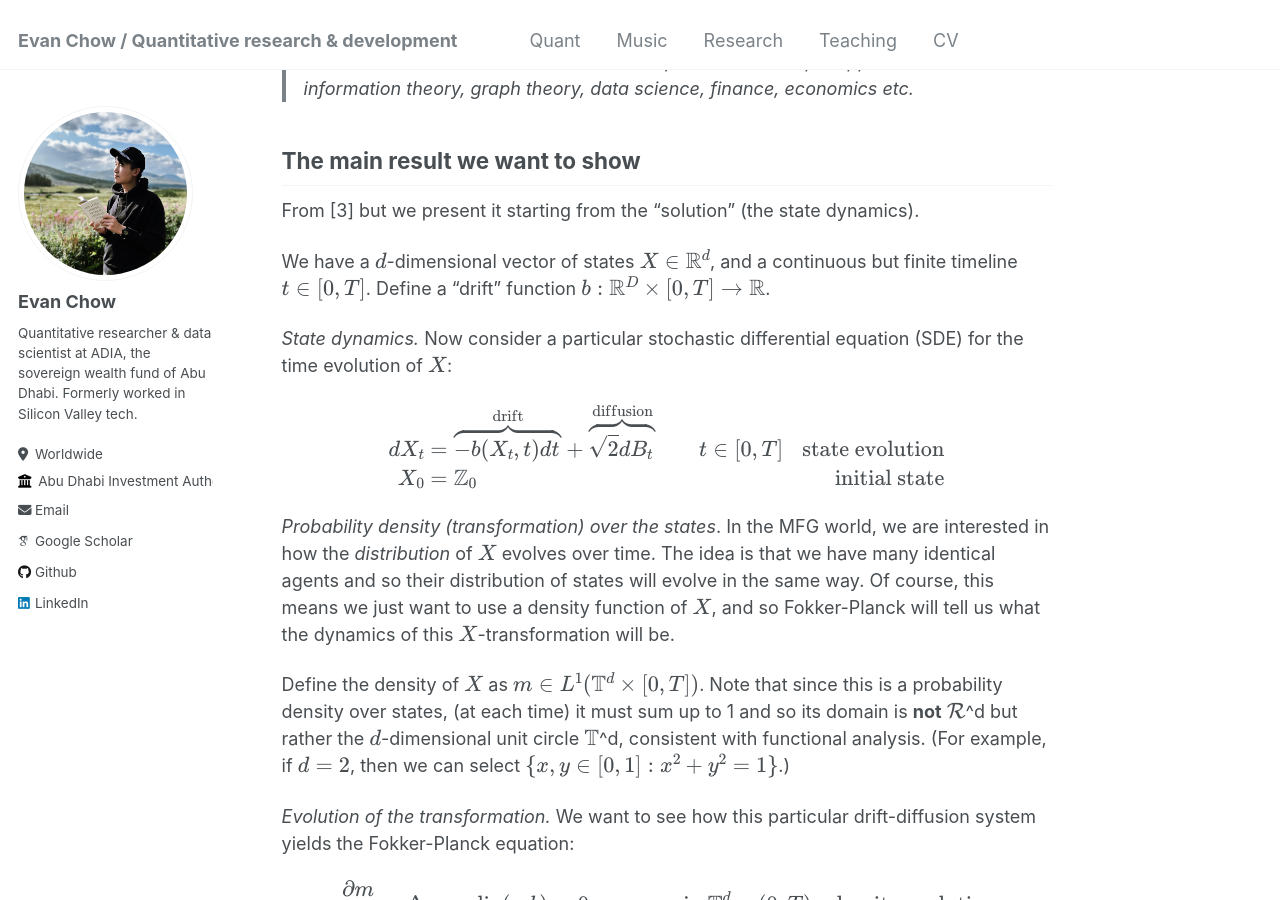
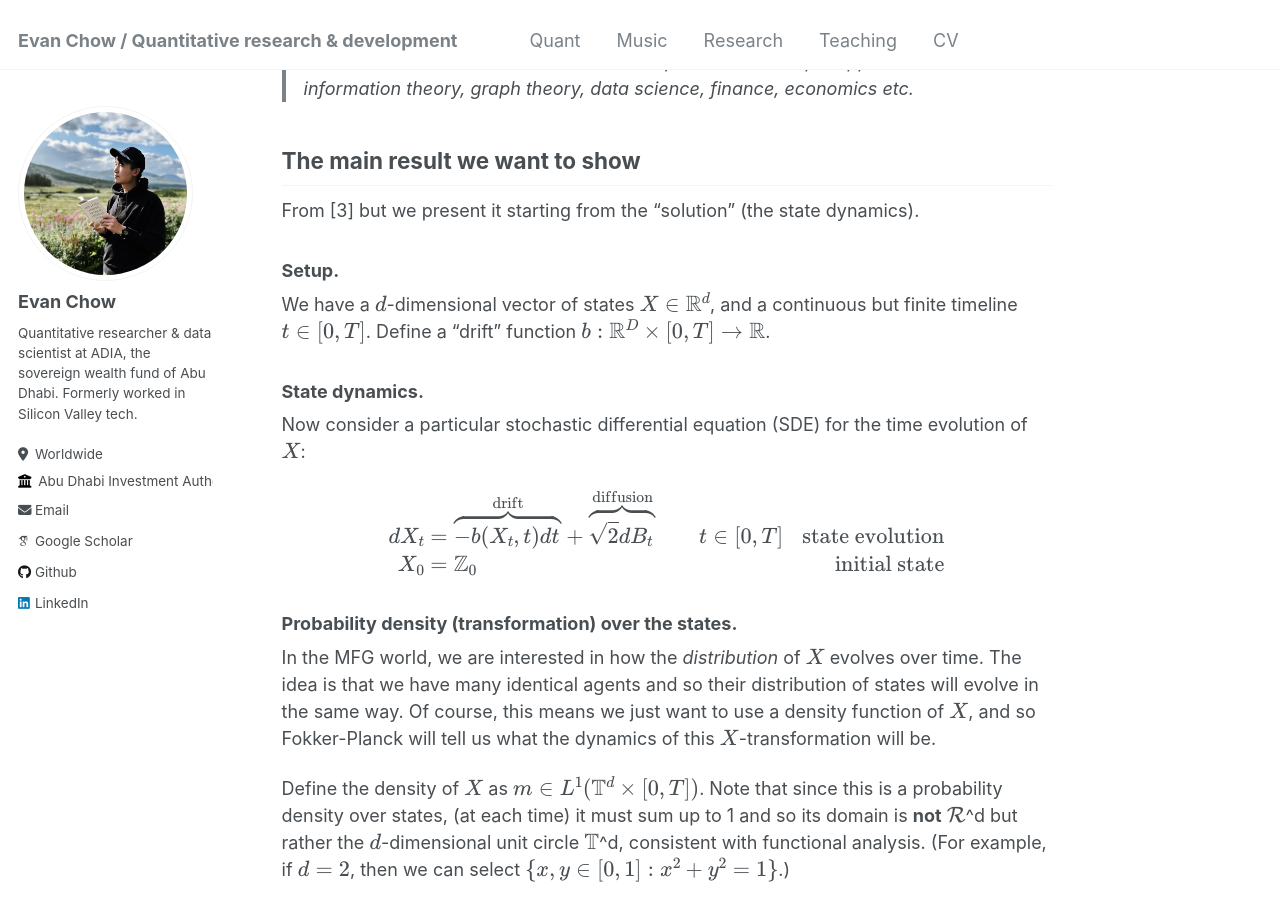
Before and after one commit to evnchw/evnchw.github.io, a Jekyll site: the page built from _quant/20240630_refresher_fokker_planck.md, in a window 1280 px wide and 900 px high, scrolled down 1070 px. Built offline with Jekyll 4.4.1, drawn with Linux system fonts in a browser that asks for light colours; some web fonts are replaced.

Commit message:
Quick commit.

```diff
--- a/_quant/20240630_refresher_fokker_planck.md
+++ b/_quant/20240630_refresher_fokker_planck.md
@@ -29,9 +29,13 @@ From [Wikipedia](https://en.wikipedia.org/wiki/Fokker%E2%80%93Planck_equation):
 
 From [3] but we present it starting from the "solution" (the state dynamics).
 
+### Setup.
+
 We have a $$d$$-dimensional vector of states $$X \in \mathbb{R}^d$$, and a continuous but finite timeline $$t \in [0, T]$$. Define a "drift" function $$b: \mathbb{R}^D \times [0, T] \to \mathbb{R}$$.
 
-*State dynamics.* Now consider a particular stochastic differential equation (SDE) for the time evolution of $$X$$:
+### State dynamics.
+
+Now consider a particular stochastic differential equation (SDE) for the time evolution of $$X$$:
 
 $$
 \begin{align}
@@ -40,7 +44,9 @@ $$
 \end{align}
 $$
 
-*Probability density (transformation) over the states*. In the MFG world, we are interested in how the *distribution* of $$X$$ evolves over time. The idea is that we have many identical agents and so their distribution of states will evolve in the same way. Of course, this means we just want to use a density function of $$X$$, and so Fokker-Planck will tell us what the dynamics of this $$X$$-transformation will be.
+### Probability density (transformation) over the states.
+
+In the MFG world, we are interested in how the *distribution* of $$X$$ evolves over time. The idea is that we have many identical agents and so their distribution of states will evolve in the same way. Of course, this means we just want to use a density function of $$X$$, and so Fokker-Planck will tell us what the dynamics of this $$X$$-transformation will be.
 
 <!--
 TODO:
@@ -49,7 +55,9 @@ TODO:
 -->
 Define the density of $$X$$ as $$m \in L^1(\mathbb{T}^d \times [0,T])$$. Note that since this is a probability density over states, (at each time) it must sum up to 1 and so its domain is **not** $$\mathcal{R}$$^d but rather the $$d$$-dimensional unit circle $$\mathbb{T}$$^d, consistent with functional analysis. (For example, if $$d=2$$, then we can select $$\{x, y \in [0,1]: x^2 + y^2 = 1\}$$.)
 
-*Evolution of the transformation.* We want to see how this particular drift-diffusion system yields the Fokker-Planck equation:
+### Evolution of the transformation.
+
+We want to see how this particular drift-diffusion system yields the Fokker-Planck equation:
 
 $$
 \begin{align}
```
